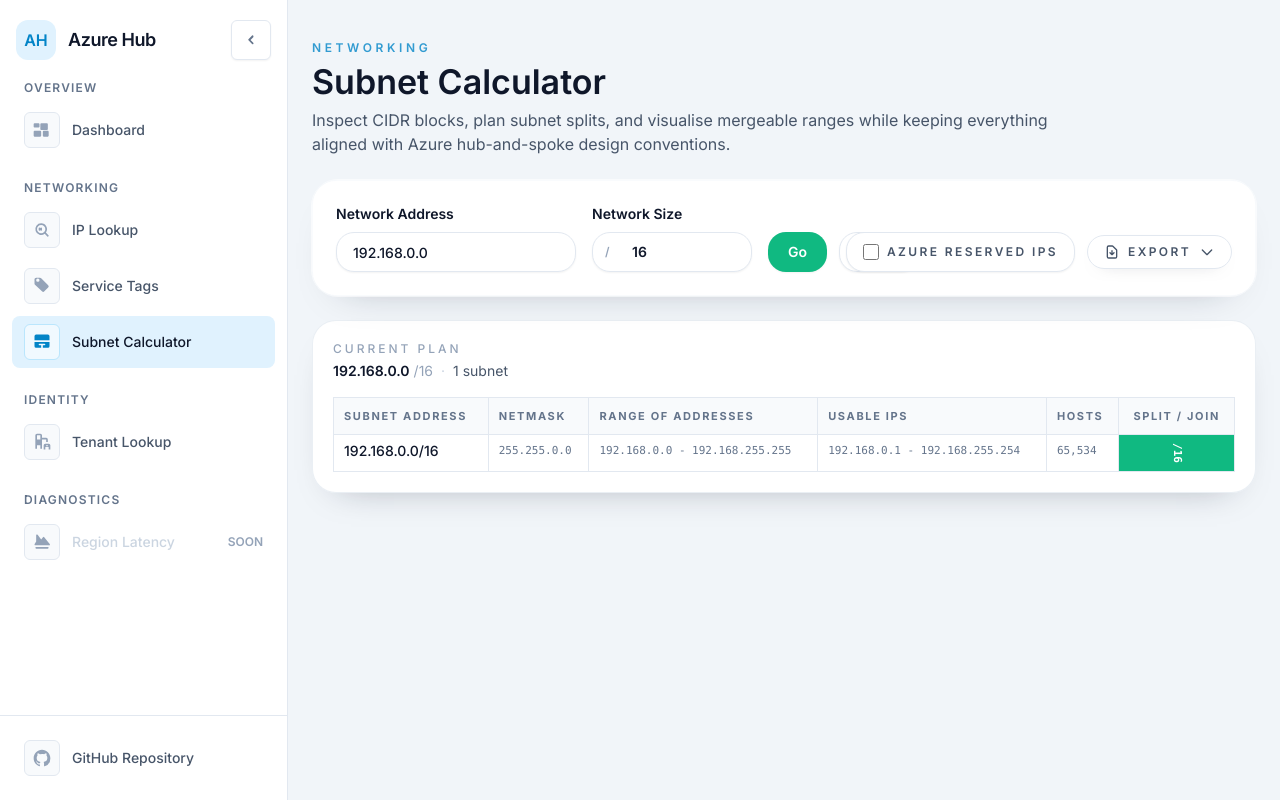
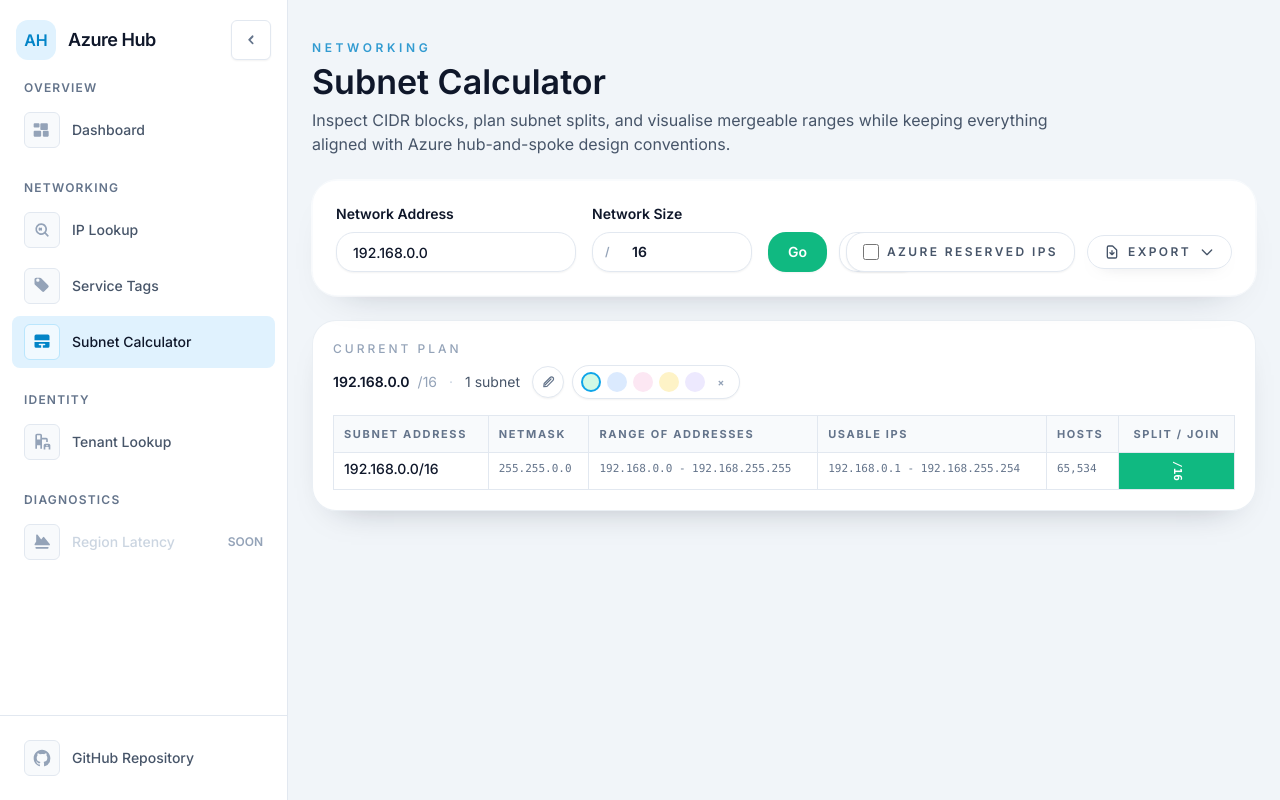
Before and after one commit to endgor/azure-ip-lookup, a Next.js app: page /tools/subnet-calculator in a window 1280 px wide. Built offline with nearby package versions, Linux system fonts and the light colour scheme.

Commit message:
Add subnet row coloring with export support

```diff
--- a/src/components/SubnetExportButton.tsx
+++ b/src/components/SubnetExportButton.tsx
@@ -6,6 +6,7 @@
   useAzureReservations: boolean;
   baseNetwork: number;
   basePrefix: number;
+  rowColors: Record<string, string>;
   disabled?: boolean;
 }
 
@@ -14,6 +15,7 @@
   useAzureReservations,
   baseNetwork,
   basePrefix,
+  rowColors,
   disabled = false
 }: SubnetExportButtonProps) {
   const [isOpen, setIsOpen] = useState(false);
@@ -51,11 +53,12 @@
       }
 
       const filename = generateSubnetExportFilename(baseNetwork, basePrefix, useAzureReservations, format);
+      const rowFills = leaves.map((leaf) => rowColors[leaf.id] ?? null);
 
       if (format === 'csv') {
         exportToCSV(exportData, filename);
       } else {
-        exportToExcel(exportData, filename, 'Subnet Plan');
+        exportToExcel(exportData, filename, 'Subnet Plan', { rowFills });
       }
     } catch (error) {
       console.error('Failed to export subnet plan', error);
--- a/src/pages/tools/subnet-calculator.tsx
+++ b/src/pages/tools/subnet-calculator.tsx
@@ -32,6 +32,17 @@
   tree: SubnetTree;
 }
 
+const COLOR_SWATCHES = [
+  { id: 'mint', label: 'Mint', hex: '#d1fae5' },
+  { id: 'sky', label: 'Sky', hex: '#dbeafe' },
+  { id: 'rose', label: 'Rose', hex: '#fce7f3' },
+  { id: 'amber', label: 'Amber', hex: '#fef3c7' },
+  { id: 'violet', label: 'Violet', hex: '#ede9fe' }
+] as const;
+
+const CLEAR_COLOR_ID = 'clear';
+const DEFAULT_COLOR_ID = COLOR_SWATCHES[0].id;
+
 function formatRange(first: number, last: number): string {
   if (first === last) {
     return inetNtoa(first);
@@ -54,6 +65,9 @@
   });
   const [formError, setFormError] = useState<string | null>(null);
   const [useAzureReservations, setUseAzureReservations] = useState(false);
+  const [rowColors, setRowColors] = useState<Record<string, string>>({});
+  const [isColorModeActive, setIsColorModeActive] = useState(false);
+  const [selectedColorId, setSelectedColorId] = useState<string>(DEFAULT_COLOR_ID);
   const [state, setState] = useState<State>(() => {
     const ipValue = inetAtov(DEFAULT_NETWORK)!;
     const normalised = normaliseNetwork(ipValue, DEFAULT_PREFIX);
@@ -71,6 +85,12 @@
   const leafCounts = useMemo(() => computeLeafCounts(state.tree, state.rootId), [state.tree, state.rootId]);
   const joinColumnCount = Math.max(maxDepth + 1, 1);
   const renderedJoinCells = new Set<string>();
+  const activeColorHex = useMemo(() => {
+    if (selectedColorId === CLEAR_COLOR_ID) {
+      return null;
+    }
+    return COLOR_SWATCHES.find((option) => option.id === selectedColorId)?.hex ?? null;
+  }, [selectedColorId]);
   const [resetPulse, setResetPulse] = useState(false);
   const resetTimerRef = useRef<NodeJS.Timeout | null>(null);
 
@@ -81,6 +101,24 @@
       }
     };
   }, []);
+
+  useEffect(() => {
+    setRowColors((current) => {
+      const leafIds = new Set(leaves.map((leaf) => leaf.id));
+      let mutated = false;
+      const next: Record<string, string> = {};
+
+      Object.entries(current).forEach(([leafId, color]) => {
+        if (leafIds.has(leafId)) {
+          next[leafId] = color;
+        } else {
+          mutated = true;
+        }
+      });
+
+      return mutated ? next : current;
+    });
+  }, [leaves]);
 
   const handleFieldChange = (field: 'network' | 'prefix') => (event: ChangeEvent<HTMLInputElement>) => {
     const value = event.target.value;
@@ -115,6 +153,8 @@
       baseNetwork: normalisedNetwork,
       basePrefix: parsedPrefix
     });
+    setRowColors({});
+    setIsColorModeActive(false);
     setFormFields({
       network: inetNtoa(normalisedNetwork),
       prefix: parsedPrefix.toString()
@@ -130,6 +170,8 @@
       prefix: DEFAULT_PREFIX.toString()
     });
     setFormError(null);
+    setRowColors({});
+    setIsColorModeActive(false);
     setState({
       rootId,
       tree,
@@ -139,6 +181,9 @@
   };
 
   const handleSplit = (nodeId: string) => {
+    const node = state.tree[nodeId];
+    const canSplitNode = node && !node.children && node.prefix < 32;
+
     setState((current) => {
       const updatedTree = splitSubnet(current.tree, nodeId);
       if (updatedTree === current.tree) {
@@ -150,9 +195,29 @@
         tree: updatedTree
       };
     });
+
+    if (canSplitNode) {
+      setRowColors((current) => {
+        if (!(nodeId in current)) {
+          return current;
+        }
+        const color = current[nodeId];
+        const next = { ...current };
+        delete next[nodeId];
+        if (color) {
+          next[`${nodeId}-0`] = color;
+          next[`${nodeId}-1`] = color;
+        }
+        return next;
+      });
+    }
   };
 
   const handleJoin = (nodeId: string) => {
+    const node = state.tree[nodeId];
+    const childIds = node?.children;
+    const canJoinNode = !!node && !!childIds && isJoinableNode(state.tree, node);
+
     setState((current) => {
       const updatedTree = joinSubnet(current.tree, nodeId);
       if (updatedTree === current.tree) {
@@ -164,6 +229,44 @@
         tree: updatedTree
       };
     });
+
+    if (canJoinNode && childIds) {
+      setRowColors((current) => {
+        const next = { ...current };
+        let mutated = false;
+
+        const leftColor = next[childIds[0]];
+        const rightColor = next[childIds[1]];
+
+        if (childIds[0] in next) {
+          delete next[childIds[0]];
+          mutated = true;
+        }
+        if (childIds[1] in next) {
+          delete next[childIds[1]];
+          mutated = true;
+        }
+
+        const mergedColor =
+          leftColor && rightColor
+            ? leftColor === rightColor
+              ? leftColor
+              : undefined
+            : leftColor || rightColor;
+
+        if (mergedColor) {
+          if (next[nodeId] !== mergedColor) {
+            next[nodeId] = mergedColor;
+            mutated = true;
+          }
+        } else if (nodeId in next) {
+          delete next[nodeId];
+          mutated = true;
+        }
+
+        return mutated ? next : current;
+      });
+    }
   };
 
   return (
@@ -241,6 +344,7 @@
                 useAzureReservations={useAzureReservations}
                 baseNetwork={state.baseNetwork}
                 basePrefix={state.basePrefix}
+                rowColors={rowColors}
               />
             </div>
 
@@ -254,13 +358,74 @@
 
         <div className="rounded-3xl border border-slate-200/70 bg-white/95 p-5 shadow-[0_16px_36px_-26px_rgba(15,23,42,0.4)]">
           <header className="flex flex-wrap items-center justify-between gap-3">
-            <div className="space-y-1">
+            <div className="space-y-2">
               <p className="text-xs font-medium uppercase tracking-[0.25em] text-slate-400">Current Plan</p>
-              <div className="text-sm text-slate-600">
-                <span className="font-semibold text-slate-900">{inetNtoa(state.baseNetwork)}</span>
-                <span className="ml-1 text-slate-400">{formatPrefix(state.basePrefix)}</span>
-                <span className="mx-2 text-slate-300">·</span>
-                <span>{leaves.length} subnet{leaves.length !== 1 ? 's' : ''}</span>
+              <div className="flex flex-wrap items-center gap-3 text-sm text-slate-600">
+                <div className="flex items-center gap-1 text-sm text-slate-600">
+                  <span className="font-semibold text-slate-900">{inetNtoa(state.baseNetwork)}</span>
+                  <span className="ml-1 text-slate-400">{formatPrefix(state.basePrefix)}</span>
+                  <span className="mx-2 text-slate-300">·</span>
+                  <span>
+                    {leaves.length} subnet{leaves.length !== 1 ? 's' : ''}
+                  </span>
+                </div>
+
+                <div className="flex flex-wrap items-center gap-2">
+                  <button
+                    type="button"
+                    onClick={() => setIsColorModeActive((current) => !current)}
+                    className={`inline-flex h-8 w-8 items-center justify-center rounded-full border bg-white text-slate-500 shadow-sm transition focus:outline-none focus:ring-2 focus:ring-sky-200 ${
+                      isColorModeActive ? 'border-sky-300 text-sky-600' : 'border-slate-200 hover:border-slate-300'
+                    }`}
+                    aria-pressed={isColorModeActive}
+                    title={isColorModeActive ? 'Color mode enabled' : 'Toggle color mode'}
+                  >
+                    <svg className="h-4 w-4" viewBox="0 0 24 24" fill="none" stroke="currentColor" strokeWidth={1.8}>
+                      <path
+                        strokeLinecap="round"
+                        strokeLinejoin="round"
+                        d="M15.232 5.232a3 3 0 114.243 4.243L10.5 18.45l-4.772.53.532-4.772 8.972-8.976z"
+                      />
+                      <path strokeLinecap="round" strokeLinejoin="round" d="M16.5 7.5l-9 9" />
+                    </svg>
+                  </button>
+
+                  <div className="flex items-center gap-1.5 rounded-full border border-slate-200 bg-white px-2 py-1.5 shadow-sm">
+                    {COLOR_SWATCHES.map((option) => {
+                      const isSelected = selectedColorId === option.id;
+                      return (
+                        <button
+                          key={option.id}
+                          type="button"
+                          onClick={() => setSelectedColorId(option.id)}
+                          className={`h-5 w-5 rounded-full border-2 transition focus:outline-none focus:ring-2 focus:ring-sky-200 ${
+                            isSelected ? 'border-sky-500' : 'border-transparent hover:border-slate-300'
+                          }`}
+                          style={{ backgroundColor: option.hex }}
+                          aria-label={`Select ${option.label} highlight`}
+                        />
+                      );
+                    })}
+                    <button
+                      type="button"
+                      onClick={() => setSelectedColorId(CLEAR_COLOR_ID)}
+                      className={`inline-flex h-5 w-5 items-center justify-center rounded-full border-2 text-[10px] font-bold transition focus:outline-none focus:ring-2 focus:ring-sky-200 ${
+                        selectedColorId === CLEAR_COLOR_ID
+                          ? 'border-sky-500 text-sky-600'
+                          : 'border-transparent text-slate-400 hover:border-slate-300 hover:text-slate-600'
+                      }`}
+                      aria-label="Clear highlight"
+                    >
+                      ×
+                    </button>
+                  </div>
+
+                  {isColorModeActive && (
+                    <span className="text-[11px] font-medium uppercase tracking-[0.25em] text-slate-400">
+                      Click a row to paint
+                    </span>
+                  )}
+                </div>
               </div>
             </div>
           </header>
@@ -299,7 +464,9 @@
                   const canSplit = leaf.prefix < 32;
                   const segments = [...path].reverse();
                   const joinCells: JSX.Element[] = [];
-                  const rowBackground = rowIndex % 2 === 0 ? 'bg-white' : 'bg-slate-50/40';
+                  const rowColor = rowColors[leaf.id];
+                  const rowBackground = rowColor ? '' : rowIndex % 2 === 0 ? 'bg-white' : 'bg-slate-50/40';
+                  const rowStyle = rowColor ? { backgroundColor: rowColor } : undefined;
 
                   segments.forEach((segment, index) => {
                     const isLeafSegment = index === 0;
@@ -418,7 +585,39 @@
                   });
 
                   return (
-                    <tr key={leaf.id} className={`transition ${rowBackground}`}>
+                    <tr
+                      key={leaf.id}
+                      className={`transition ${rowBackground} ${
+                        isColorModeActive ? 'cursor-pointer select-none' : ''
+                      }`}
+                      style={rowStyle}
+                      onClick={(event) => {
+                        if (!isColorModeActive) {
+                          return;
+                        }
+                        if ((event.target as HTMLElement).closest('button')) {
+                          return;
+                        }
+                        setRowColors((current) => {
+                          if (!activeColorHex) {
+                            if (!(leaf.id in current)) {
+                              return current;
+                            }
+                            const next = { ...current };
+                            delete next[leaf.id];
+                            return next;
+                          }
+                          if (current[leaf.id] === activeColorHex) {
+                            return current;
+                          }
+                          return {
+                            ...current,
+                            [leaf.id]: activeColorHex
+                          };
+                        });
+                      }}
+                      title={isColorModeActive ? 'Click to apply selected color' : undefined}
+                    >
                       <td className="border border-slate-200 px-2.5 py-1.5 align-top">
                         <span className="font-medium text-slate-900">{subnetLabel(leaf)}</span>
                       </td>
```
Also changed, not shown: src/lib/exportUtils.ts (+65 -2 lines).
